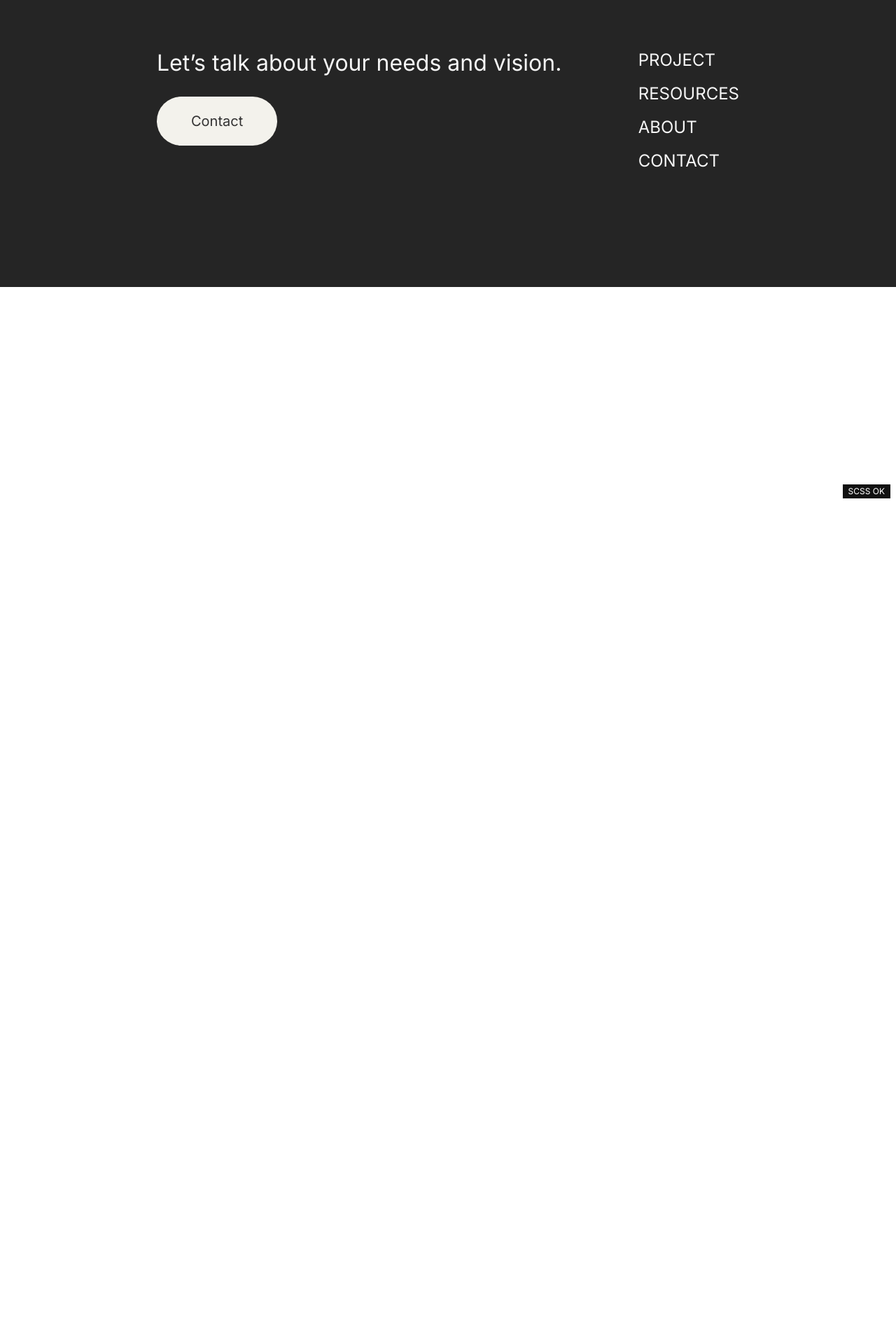
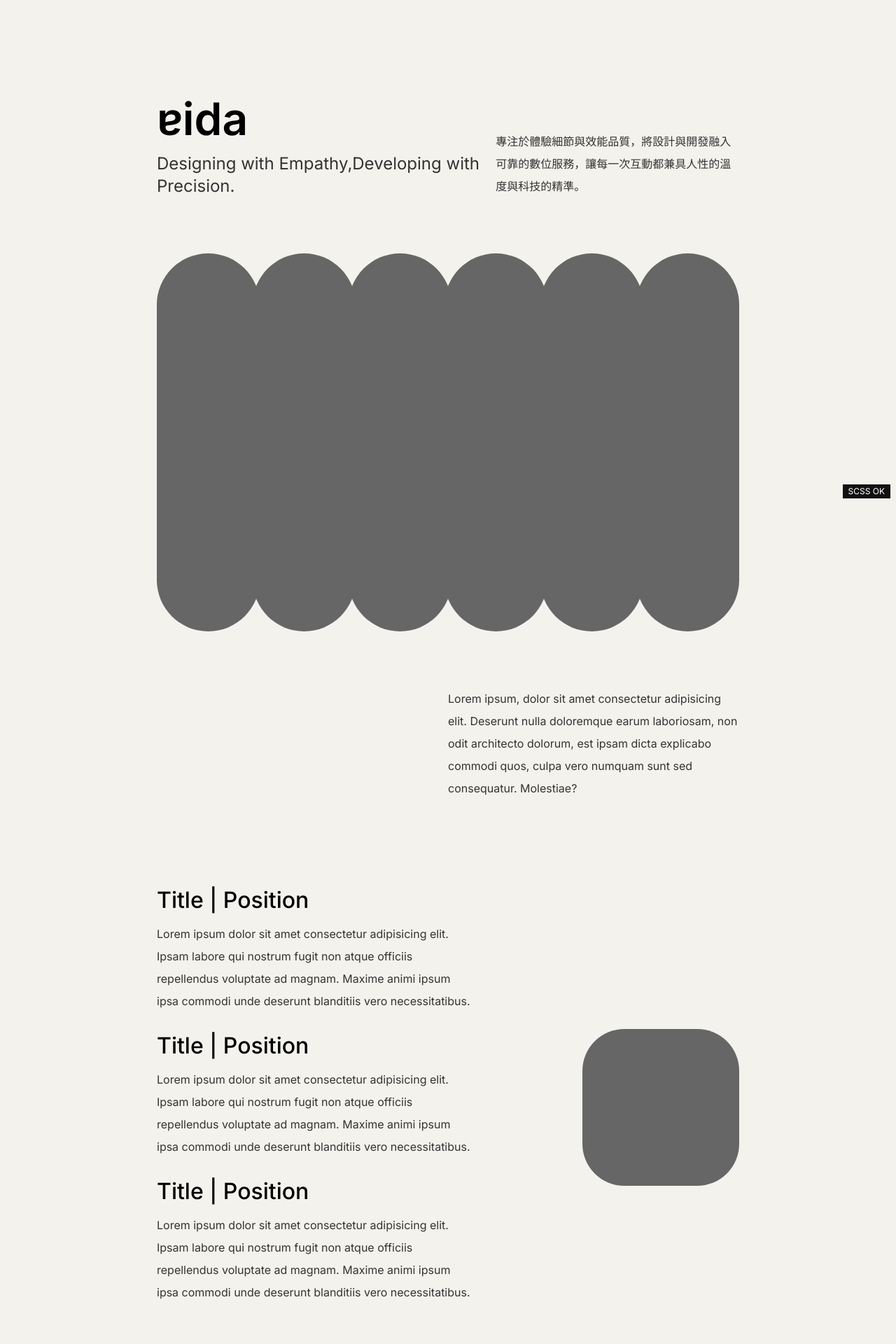
Before and after one commit to ada23410/nuxt-portfolio, a Nuxt app: page /about in a window 1280 px wide. Shown: the part 80-2000 px from the top of the page at 70% size. Before the commit the page ends 800 px from the top, so only its background shows below. Built offline with nearby package versions, Linux system fonts and the light colour scheme; a web font is replaced by a local one.

Commit message:
add about page

```diff
--- /dev/null
+++ b/app/pages/about.vue
@@ -0,0 +1,133 @@
+<template>
+    <div class="container">
+        <div class="about-head">
+            <div class="title">
+                <h1>ɐida</h1>
+                <h2>Designing with Empathy,Developing with Precision.</h2>
+            </div>
+            <div>
+                <p>專注於體驗細節與效能品質，將設計與開發融入可靠的數位服務，讓每一次互動都兼具人性的溫度與科技的精準。</p>
+            </div>
+        </div>
+        <div class="about-body">
+            <div class="warp-box">
+                <div class="inorganic">
+                    <span class="pill"></span>
+                    <span class="pill"></span>
+                    <span class="pill"></span>
+                    <span class="pill"></span>
+                    <span class="pill"></span>
+                    <span class="pill"></span>
+                </div>
+                <div>
+                    <p>Lorem ipsum, dolor sit amet consectetur adipisicing elit. Deserunt nulla doloremque earum laboriosam, non odit architecto dolorum, est ipsam dicta explicabo commodi quos, culpa vero numquam sunt sed consequatur. Molestiae?</p>
+                </div>
+            </div>
+            <div class="position-section">
+                <div class="position">
+                    <div class="title">Title | Position</div>
+                    <div class="description">Lorem ipsum dolor sit amet consectetur adipisicing elit. Ipsam labore qui nostrum fugit non atque officiis repellendus voluptate ad magnam. Maxime animi ipsum ipsa commodi unde deserunt blanditiis vero necessitatibus.</div>
+                    <div class="title">Title | Position</div>
+                    <div class="description">Lorem ipsum dolor sit amet consectetur adipisicing elit. Ipsam labore qui nostrum fugit non atque officiis repellendus voluptate ad magnam. Maxime animi ipsum ipsa commodi unde deserunt blanditiis vero necessitatibus.</div>
+                    <div class="title">Title | Position</div>
+                    <div class="description">Lorem ipsum dolor sit amet consectetur adipisicing elit. Ipsam labore qui nostrum fugit non atque officiis repellendus voluptate ad magnam. Maxime animi ipsum ipsa commodi unde deserunt blanditiis vero necessitatibus.</div>
+                </div>
+                <div class="img"></div>
+            </div>
+        </div>
+    </div>
+</template>
+
+<style lang="scss" scoped>
+.container {
+    padding: 10rem 14rem;
+    background-color: $color-bg;
+    .about-head {
+        display: flex;
+        justify-content: space-between;
+        align-items: end;
+        .title {
+            h1 {
+                font-size: $font-size-giant;
+                font-weight: 600;
+                margin-bottom: 1rem;
+            }
+            h2 {
+                font-size: $font-size-xl;
+                line-height: 2rem;
+                font-weight: 400;
+                color: $color-text;
+            }
+        }
+        p {
+            max-width: 26rem;
+            font-size: $font-size-base;
+            line-height: 2rem;
+            font-weight: 400;
+            color: $color-text;
+        }
+    }
+    .about-body {
+        .warp-box{
+            margin-bottom: 8rem;
+            .inorganic {
+                --h: clamp(540px, 30vw, 630px);   // 高度（響應式）
+                --w: clamp(260px, 20vw, 260px);   // 寬度
+                --r: 90px;                        // 圓角
+                --overlap: 10px;                  // 重疊量（越大縫隙越小）
+                display: flex;
+                align-items: center;
+                justify-content: center;
+                padding: 5rem 0;
+                .pill {
+                    width: var(--w);
+                    height: var(--h);
+                    border-radius: calc(var(--r) * 1.5);
+                    background: $color-text-light;
+                    position: relative;
+                }
+                .pill + .pill {
+                    margin-left: calc(-1 * var(--overlap));
+                }
+            }
+            p {
+                max-width: 26rem;
+                margin-left: auto;
+                font-size: $font-size-base;
+                line-height: 2rem;
+                font-weight: 400;
+                color: $color-text;
+            }
+        }
+        .position-section {
+            display: flex;
+            justify-content: space-between;
+            align-content: center;
+            gap: 10rem;
+            margin-bottom: 8rem;
+            .position {
+                .title {
+                    font-size: $font-size-xxl;
+                    font-weight: 500;
+                    margin-bottom: 1rem;
+                }
+                .description {
+                    font-size: $font-size-base;
+                    line-height: 2rem;
+                    font-weight: 400;
+                    color: $color-text;
+                    margin-bottom: 2rem;
+                }
+            }
+            .img {
+                width: 100%;
+                max-width: 495px;
+                aspect-ratio: 1 / 1;
+                background-color: $color-text-light;
+                border-radius: 60px;
+                align-self: center;
+            }
+        }
+    }
+}
+</style>
--- /dev/null
+++ b/eslint.config.js
@@ -0,0 +1,5 @@
+import nuxt from "@nuxt/eslint-config"
+
+export default [
+    ...nuxt()
+]
```
Also changed, not shown: package.json (+6 -1 lines), 1 other file (tests, documents, lock files or other folders).
